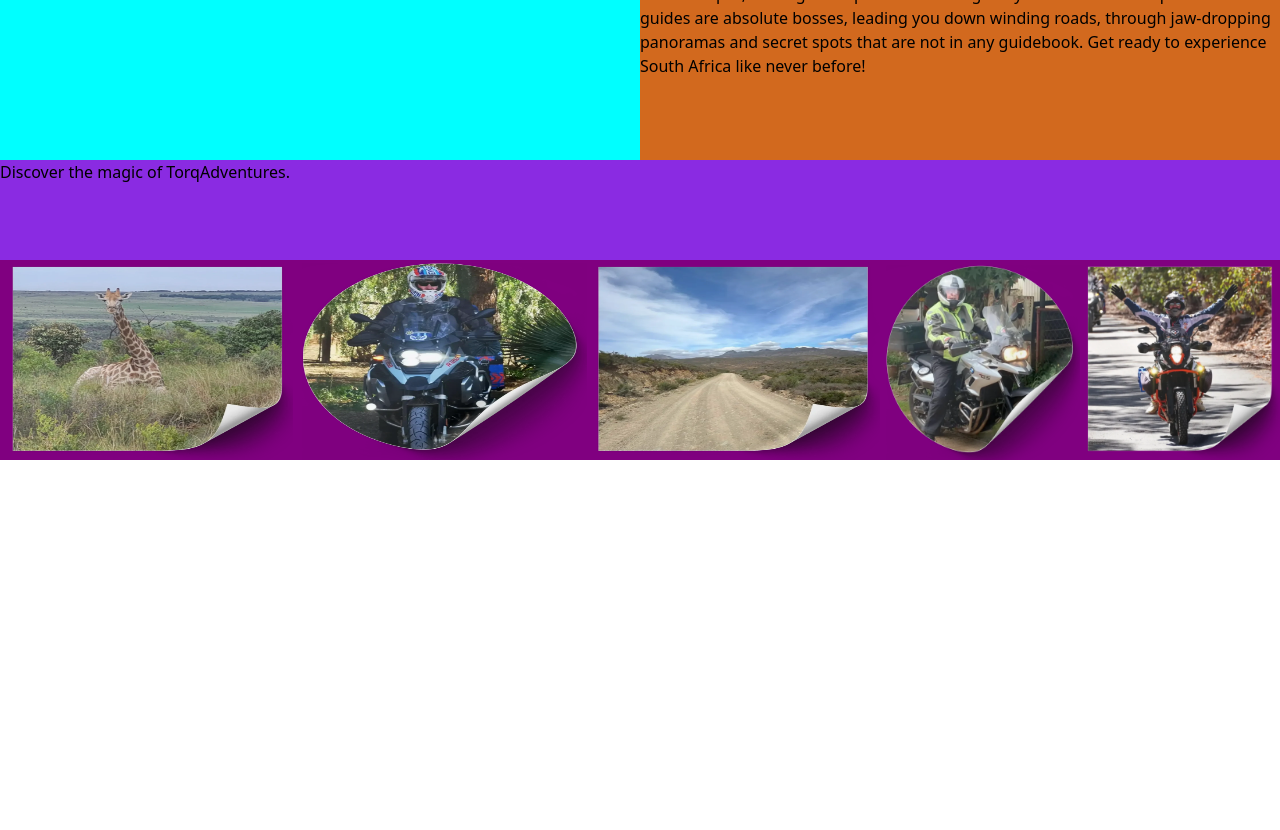
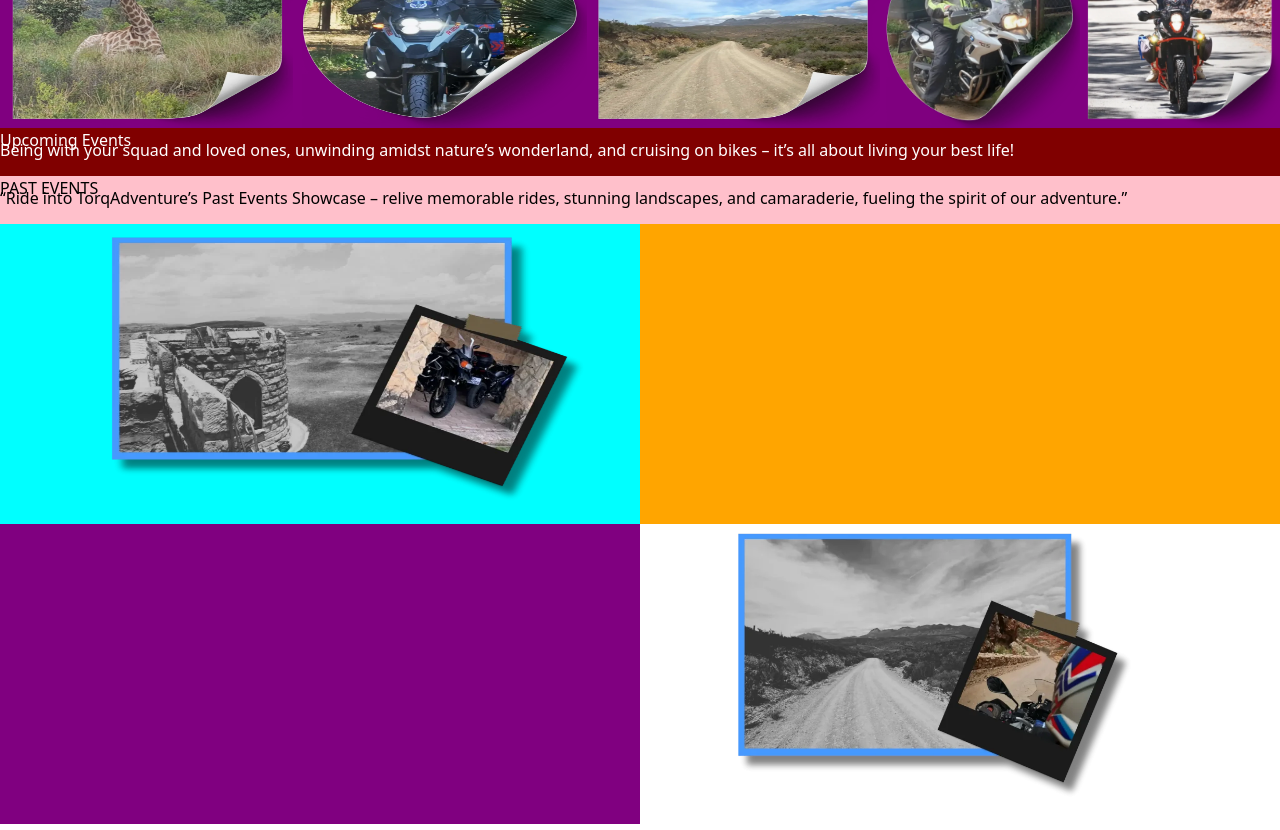
Before and after one commit to Crimescene1997/torque, a React (Vite) app: page / in a window 1280 px wide. Shown: the part 340-1170 px from the top of the page. Before the commit the page ends 800 px from the top, so only its background shows below. Built offline with nearby package versions, Linux system fonts and the light colour scheme.

Commit message:
landing page basics section 4 and 5 added

```diff
--- a/src/components/landingComponent/index.jsx
+++ b/src/components/landingComponent/index.jsx
@@ -4,6 +4,8 @@ import ExpertImage from "../../assets/assetsLandingPage/ExpertGuides.webp"
 import CuratedImage from "../../assets/assetsLandingPage/CuratedRoutes.webp"
 import SafetyImage from "../../assets/assetsLandingPage/SafetyFirst.webp"
 import ThrillsImage from "../../assets/assetsLandingPage/Thrills.webp"
+import ClarensImage from "../../assets/assetsLandingPage/Clarens.webp"
+import TankwaImage from "../../assets/assetsLandingPage/TankwaOutreach.webp"
 
 export default function LandingComponent() {
     return (
@@ -44,10 +46,38 @@ export default function LandingComponent() {
                 </div>
             </div>
             <div className={styles.Section3}>
+                <div className={styles.Section3Header}>
+                    Upcoming Events
+                </div>
+                <div className={styles.Section3Body}>
+                    Being with your squad and loved ones, unwinding amidst nature’s wonderland, and cruising on bikes – it’s all about living your best life!
+                </div>
             </div>
             <div className={styles.Section4}>
+                <div className={styles.Section4Header}>
+                    PAST EVENTS
+                </div>
+                <div className={styles.Section4Body}>
+                    “Ride into TorqAdventure’s Past Events Showcase – relive memorable rides, stunning landscapes, and camaraderie, fueling the spirit of our adventure.”
+                </div>
             </div>
             <div className={styles.Section5}>
+                <div className={styles.Section5Top}>
+                    <div className={styles.Section5TopLeft}>
+                    <img className={styles.Section5Image1} src={ClarensImage} />
+                    </div>
+                    <div className={styles.Section5TopRight}>
+                        {/* insert the paragraph with link to Clarens Gallery*/}
+                    </div>
+                </div>
+                <div className={styles.Section5Bottom}>
+                    <div className={styles.Section5BottomLeft}>
+                         {/* insert the paragraph with link to Tankwa gallery*/}
+                    </div>
+                    <div className={styles.Section5BottomRight}>
+                    <img className={styles.Section5Image2} src={TankwaImage} />
+                    </div>
+                </div>
             </div>
             <div className={styles.Section6}>
             </div>
--- a/src/components/landingComponent/styles.module.css
+++ b/src/components/landingComponent/styles.module.css
@@ -98,3 +98,102 @@ height:200px
     height: 100%;
     object-fit: fill;
 }
+
+.Section3 {
+    width: 100%;
+    height: 600px;
+    display: flex;
+    flex-direction: column;
+    background-color: maroon;
+}
+
+.Section3Header {
+    width: 100%;
+    height: 20%;
+    display: flex;
+    color: white;
+
+}
+
+.Section3Body {
+    width: 100%;
+    height: 20%;
+    display: flex;
+    color: white;
+}
+
+.Section4 {
+        width: 100%;
+        height: 600px;
+        display: flex;
+        flex-direction: column;
+        background-color: pink
+}
+
+.Section4Header {
+    width: 100%;
+    height: 20%;
+    display: flex;
+    color: black;
+}
+.Section4Body {
+    width: 100%;
+    height: 20%;
+    display: flex;
+    color: black;
+}
+
+.Section5 {
+    width: 100%;
+    height: 600px;
+    display: flex;
+    flex-direction: column;
+}
+
+.Section5Top {
+        width: 100%;
+        height: 300px;
+        display: flex;
+        background-color: red
+}
+
+.Section5TopLeft {
+    width:50%;
+    height:100%;
+    background-color: aqua;
+}
+
+.Section5Image1{
+    width: 100%;
+    height: 100%;
+    object-fit: fill;
+}
+
+.Section5TopRight{
+    width:50%;
+    height:100%;
+    background-color: green
+}
+
+
+
+.Section5Bottom{
+    width: 100%;
+    height: 300px;
+    display: flex;
+}
+.Section5BottomLeft {
+    width:50%;
+    height:100%;
+    background-color: purple
+}
+.Section5TopRight{
+    width:50%;
+    height:100%;
+    background-color: orange
+}
+.Section5Image2{
+    width: 100%;
+    height: 100%;
+    object-fit: fill;
+}
```
